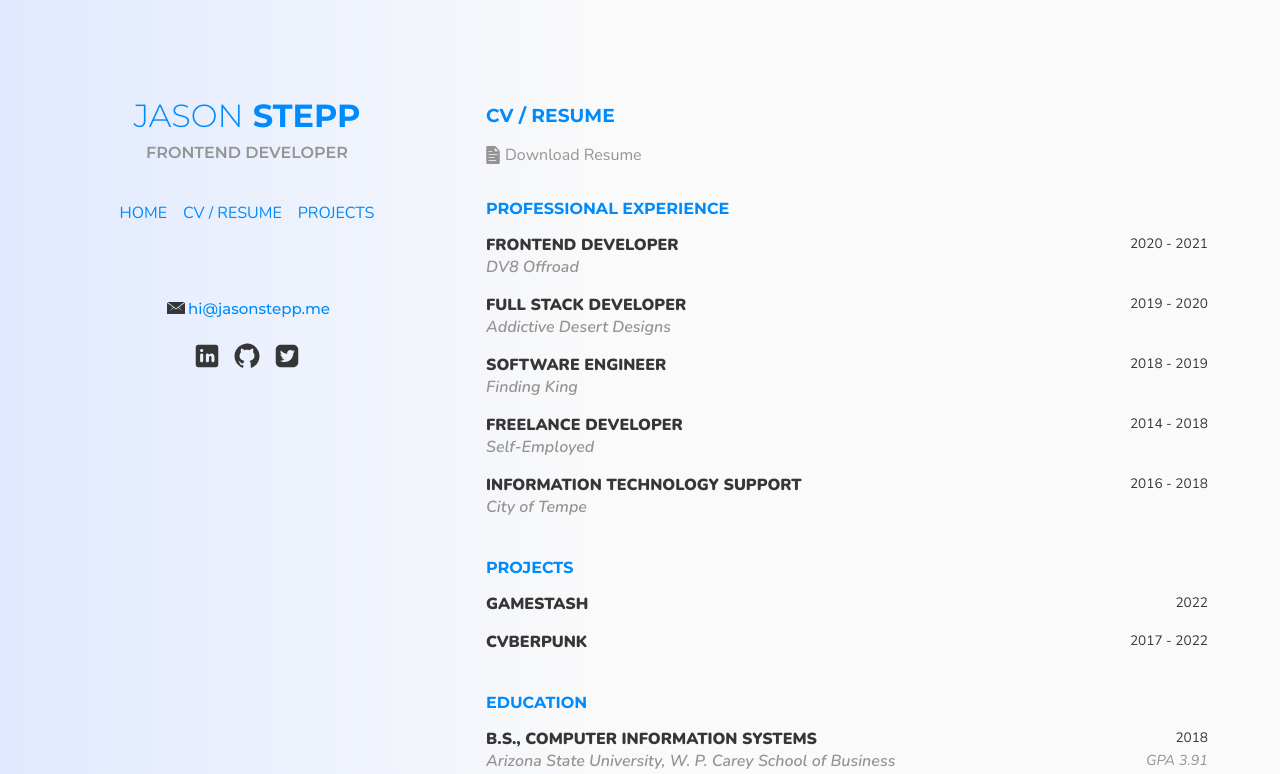
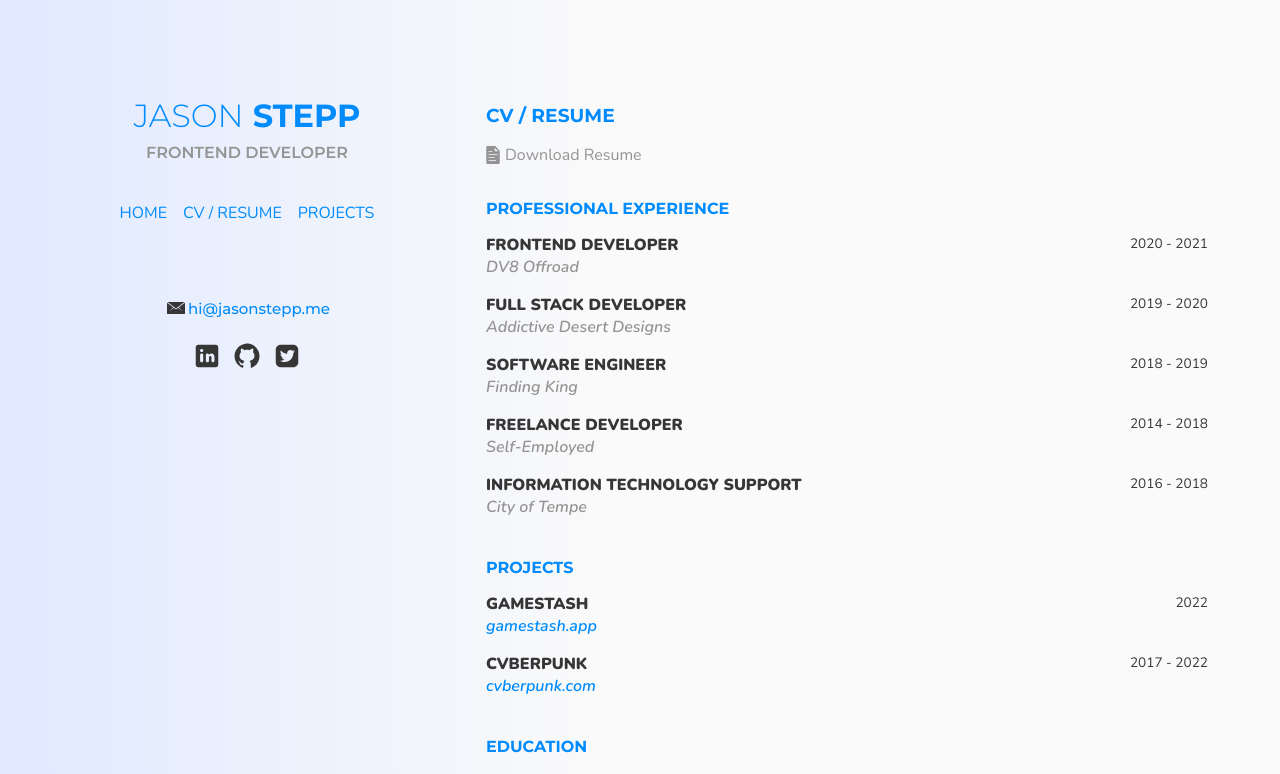
Before and after one commit to steppjason/jasonstepp-vue, a Vue app: page /resume in a window 1280 px wide. Shown: the top 774 px of the page. Built offline with nearby package versions, Linux system fonts and the light colour scheme.

Commit message:
Updated Resume

```diff
--- a/src/views/Resume.vue
+++ b/src/views/Resume.vue
@@ -44,12 +44,12 @@
             <li>
                 <div>GameStash</div>
                 <div>2022</div>
-                <div></div>
+                <div><a target="_blank" href="https://gamestash.app">gamestash.app</a></div>
             </li>
             <li>
                 <div>CVBERPUNK</div>
                 <div>2017 - 2022</div>
-                <div></div>
+                <div><a target="_blank" href="https://cvberpunk.com">cvberpunk.com</a></div>
             </li>
         </ul>
         <h4>Education</h4>
```
